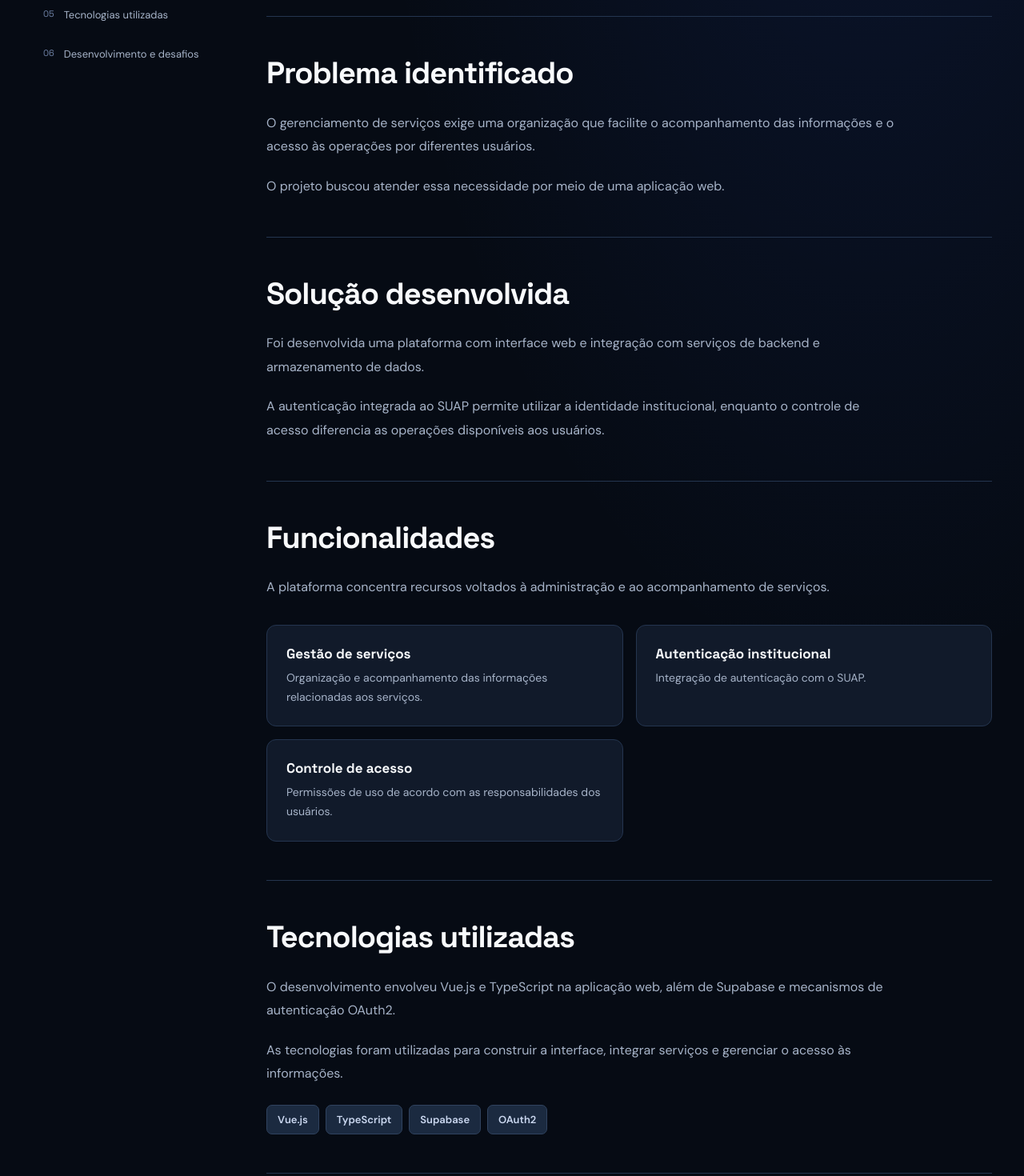
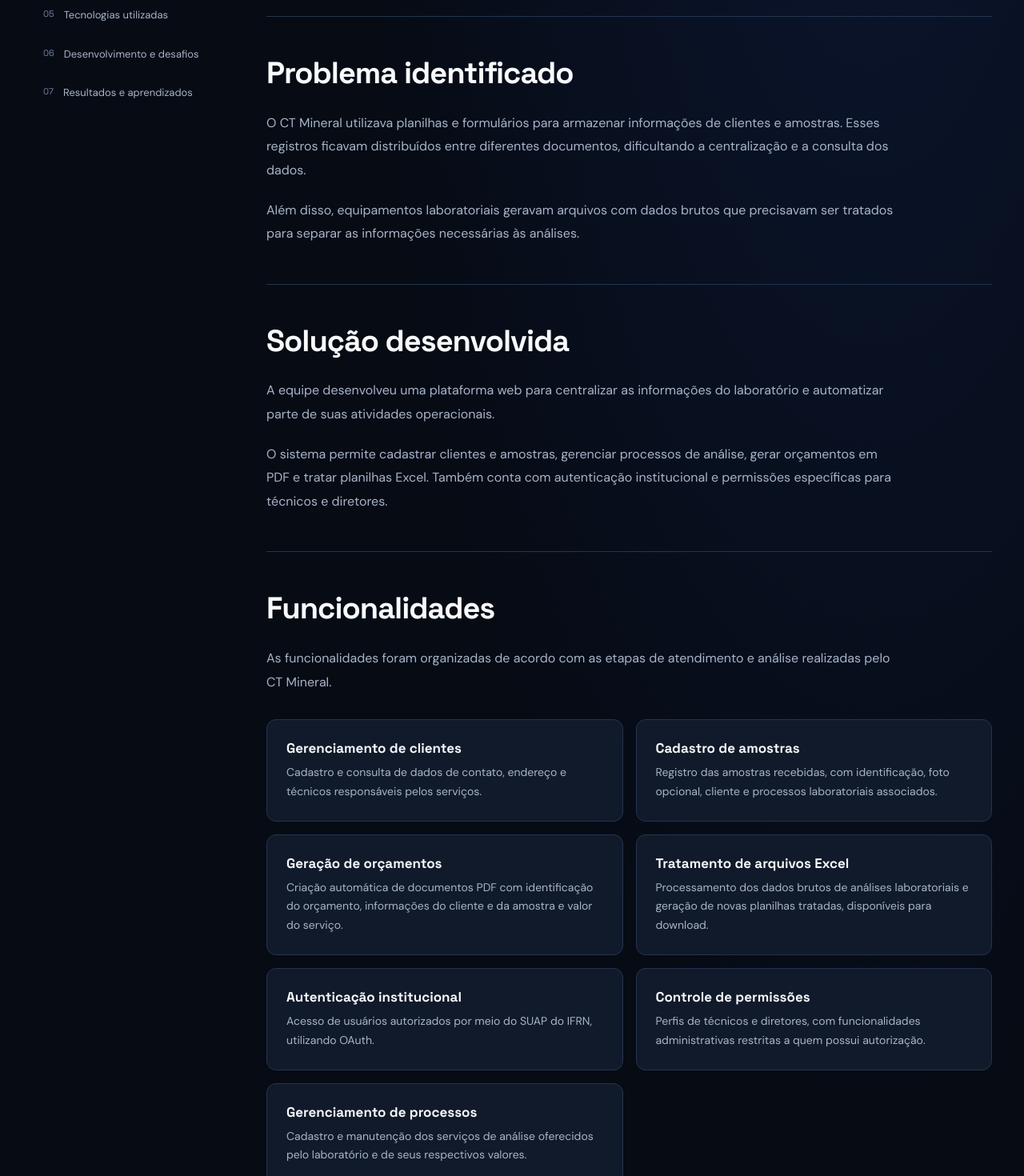
Before and after one commit to roberio-junior/portfolio-roberio, a React (Vite) app: page /projetos/ct-mineral in a window 1280 px wide. Shown: the part 860-2330 px from the top of the page at 80% size. Built offline with nearby package versions, Linux system fonts and the light colour scheme.

Commit message:
docs: atualizar estudos de caso do OndeTá e CT Mineral

```diff
--- a/src/data/caseStudies.ts
+++ b/src/data/caseStudies.ts
@@ -111,47 +111,82 @@ export const caseStudies: Record<ProjectId, CaseStudy> = {
         id: 'visao-geral',
         title: 'Visão geral',
         paragraphs: [
-          'O OndeTá é um projeto de rastreamento de veículos que integra sistemas embarcados, backend, aplicativo móvel e uma interface web.',
-          'A proposta foi reunir diferentes tecnologias para permitir a coleta, a transmissão e a visualização de informações de localização.',
+          'O OndeTá é um projeto desenvolvido em equipe no IFRN – Campus Currais Novos para melhorar a comunicação entre a população e empresas prestadoras de serviços urbanos.',
+          'A solução combina um aplicativo móvel com uma proposta de integração a dispositivos de Internet das Coisas (IoT). O objetivo é permitir a solicitação e o acompanhamento de serviços como coleta de resíduos e manutenção urbana, além da visualização de informações sobre veículos e rotas.',
         ],
       },
       {
         id: 'problema',
         title: 'Problema identificado',
         paragraphs: [
-          'O acompanhamento de veículos exige a comunicação entre dispositivos de rastreamento e aplicações que permitam consultar as informações recebidas.',
-          'O desafio do projeto foi construir essa integração, conectando hardware, comunicação de dados e interfaces de acompanhamento.',
+          'Muitas solicitações de serviços urbanos são feitas por telefone ou mensagens, sem um canal centralizado para consultar o andamento dos atendimentos.',
+          'A falta de informações sobre os veículos, as rotas e o status do serviço gera incerteza para os usuários e dificulta a comunicação com as empresas responsáveis.',
+        ],
+      },
+      {
+        id: 'pesquisa',
+        title: 'Pesquisa e descoberta',
+        paragraphs: [
+          'Antes de definir a solução, a equipe realizou uma pesquisa com 37 participantes para compreender como as pessoas solicitavam e acompanhavam serviços urbanos.',
+          'Os resultados reforçaram a importância de centralizar solicitações, dar visibilidade ao andamento dos atendimentos e facilitar o acesso às informações.',
+        ],
+        points: [
+          {
+            title: '86% utilizavam telefone ou mensagens',
+            description:
+              'Participantes que procuravam ou acompanhavam solicitações apenas por esses canais.',
+          },
+          {
+            title: '83% sem visibilidade em tempo real',
+            description:
+              'Participantes que não tinham acesso a informações em tempo real sobre o atendimento.',
+          },
+          {
+            title: '70% interessados no OndeTá',
+            description:
+              'Participantes que demonstraram interesse em utilizar a solução apresentada.',
+          },
         ],
       },
       {
         id: 'solucao',
         title: 'Solução desenvolvida',
         paragraphs: [
-          'O projeto utiliza um dispositivo com ESP32, módulo GPS e comunicação móvel para obter e transmitir informações de localização.',
-          'Esses dados são processados por uma API e disponibilizados para consulta em aplicações mobile e web.',
+          'O OndeTá reúne usuários e prestadores de serviços em um ambiente digital. Pelo aplicativo, é possível consultar serviços disponíveis, registrar solicitações e acompanhar informações sobre cada atendimento.',
+          'Para as empresas, a proposta inclui ferramentas para visualizar solicitações e sua distribuição no mapa. O projeto também explora o rastreamento de veículos por dispositivos IoT, com o objetivo de ampliar o acompanhamento das operações.',
         ],
       },
       {
         id: 'funcionalidades',
         title: 'Funcionalidades',
         paragraphs: [
-          'A solução foi organizada para integrar a coleta de localização e seu acompanhamento por meio de interfaces digitais.',
+          'As interfaces apresentadas no projeto contemplam tanto a experiência de quem solicita um serviço quanto a visualização de informações úteis para os prestadores.',
         ],
         points: [
           {
-            title: 'Rastreamento',
+            title: 'Solicitação de serviços',
             description:
-              'Obtenção de informações de localização por meio de dispositivo embarcado.',
+              'Consulta de serviços disponíveis e registro de solicitações diretamente pelo aplicativo.',
           },
           {
-            title: 'Comunicação',
+            title: 'Acompanhamento de atendimentos',
             description:
-              'Transmissão de dados entre o dispositivo e os serviços do sistema.',
+              'Visualização dos dados da solicitação e do status do serviço.',
           },
           {
-            title: 'Visualização',
+            title: 'Visualização em mapa',
             description:
-              'Acompanhamento das informações por aplicativo móvel e painel web.',
+              'Interface geográfica para acompanhar informações de localização dos veículos e seus deslocamentos.',
+          },
+          {
+            title: 'Mapa de demanda',
+            description:
+              'Visualização da distribuição geográfica das solicitações, com filtros por período, serviço e status.',
+          },
+          {
+            title: 'Gestão de serviços',
+            description:
+              'Recursos voltados à organização das solicitações e dos serviços oferecidos pelas empresas.',
           },
         ],
       },
@@ -159,68 +194,96 @@ export const caseStudies: Record<ProjectId, CaseStudy> = {
         id: 'tecnologias',
         title: 'Tecnologias utilizadas',
         paragraphs: [
-          'O projeto envolve ESP32, GPS, comunicação MQTT, NestJS, PostgreSQL e React Native.',
-          'A integração dessas tecnologias permite conectar o dispositivo físico aos serviços e interfaces de consulta.',
+          'O aplicativo utiliza React Native e TypeScript, com Axios para comunicação com serviços e Lucide para ícones. O backend foi estruturado com NestJS e PostgreSQL, e o projeto também utilizou Firebase e Neon.',
+          'A experiência de interface foi trabalhada no Figma. Entre as ferramentas de desenvolvimento e infraestrutura estão VS Code, Docker, Vercel, Jest, Insomnia, Git e GitHub.',
+          'Na parte de IoT, a equipe trabalhou com Raspberry Pi Pico W e um modelo de protótipo com comunicação HTTP por Wi-Fi. A arquitetura proposta para a evolução do rastreamento utiliza GPS, redes móveis e MQTT, seguindo o modelo Publish/Subscribe.',
         ],
       },
       {
         id: 'desafios',
         title: 'Desenvolvimento e desafios',
         paragraphs: [
-          'Um dos principais desafios foi integrar diferentes camadas: dispositivo embarcado, transmissão das informações, API, persistência e interfaces de acompanhamento.',
-          'O projeto proporcionou experiência prática no desenvolvimento de uma solução que combina IoT, backend e aplicações para usuários.',
+          'Um dos principais desafios foi pensar a integração entre diferentes camadas da solução: aplicativo móvel, serviços de backend, banco de dados, mapas e hardware.',
+          'O trabalho em equipe foi organizado com Kanban, permitindo acompanhar as atividades, realizar entregas frequentes e corrigir problemas ao longo do desenvolvimento.',
+        ],
+      },
+      {
+        id: 'resultados',
+        title: 'Resultados e aprendizados',
+        paragraphs: [
+          'O projeto resultou em interfaces para solicitação e acompanhamento de serviços e em uma proposta técnica para integrar o monitoramento de veículos à plataforma.',
+          'A pesquisa com usuários ajudou a orientar as decisões do produto. O desenvolvimento também proporcionou experiência com aplicações mobile, backend, IoT e colaboração entre diferentes áreas. A arquitetura MQTT com redes móveis foi apresentada como proposta, não como uma integração já implantada.',
         ],
       },
     ],
   },
-
   ctMineral: {
     sections: [
       {
         id: 'visao-geral',
         title: 'Visão geral',
         paragraphs: [
-          'O CT Mineral é uma plataforma web desenvolvida para apoiar o gerenciamento dos serviços do Centro de Tecnologia Mineral do IFRN.',
-          'O sistema reúne funcionalidades relacionadas à organização dos serviços, autenticação de usuários e controle de acesso.',
+          'O CT Mineral é um sistema web desenvolvido em equipe durante o Projeto Integrador I do curso de Tecnologia em Sistemas para Internet do IFRN – Campus Currais Novos.',
+          'A aplicação foi criada para apoiar as atividades do Centro de Tecnologia Mineral, reunindo em uma única plataforma o gerenciamento de clientes, amostras, processos laboratoriais e orçamentos.',
         ],
       },
       {
         id: 'problema',
         title: 'Problema identificado',
         paragraphs: [
-          'O gerenciamento de serviços exige uma organização que facilite o acompanhamento das informações e o acesso às operações por diferentes usuários.',
-          'O projeto buscou atender essa necessidade por meio de uma aplicação web.',
+          'O CT Mineral utilizava planilhas e formulários para armazenar informações de clientes e amostras. Esses registros ficavam distribuídos entre diferentes documentos, dificultando a centralização e a consulta dos dados.',
+          'Além disso, equipamentos laboratoriais geravam arquivos com dados brutos que precisavam ser tratados para separar as informações necessárias às análises.',
         ],
       },
       {
         id: 'solucao',
         title: 'Solução desenvolvida',
         paragraphs: [
-          'Foi desenvolvida uma plataforma com interface web e integração com serviços de backend e armazenamento de dados.',
-          'A autenticação integrada ao SUAP permite utilizar a identidade institucional, enquanto o controle de acesso diferencia as operações disponíveis aos usuários.',
+          'A equipe desenvolveu uma plataforma web para centralizar as informações do laboratório e automatizar parte de suas atividades operacionais.',
+          'O sistema permite cadastrar clientes e amostras, gerenciar processos de análise, gerar orçamentos em PDF e tratar planilhas Excel. Também conta com autenticação institucional e permissões específicas para técnicos e diretores.',
         ],
       },
       {
         id: 'funcionalidades',
         title: 'Funcionalidades',
         paragraphs: [
-          'A plataforma concentra recursos voltados à administração e ao acompanhamento de serviços.',
+          'As funcionalidades foram organizadas de acordo com as etapas de atendimento e análise realizadas pelo CT Mineral.',
         ],
         points: [
           {
-            title: 'Gestão de serviços',
+            title: 'Gerenciamento de clientes',
             description:
-              'Organização e acompanhamento das informações relacionadas aos serviços.',
+              'Cadastro e consulta de dados de contato, endereço e técnicos responsáveis pelos serviços.',
+          },
+          {
+            title: 'Cadastro de amostras',
+            description:
+              'Registro das amostras recebidas, com identificação, foto opcional, cliente e processos laboratoriais associados.',
+          },
+          {
+            title: 'Geração de orçamentos',
+            description:
+              'Criação automática de documentos PDF com identificação do orçamento, informações do cliente e da amostra e valor do serviço.',
+          },
+          {
+            title: 'Tratamento de arquivos Excel',
+            description:
+              'Processamento dos dados brutos de análises laboratoriais e geração de novas planilhas tratadas, disponíveis para download.',
           },
           {
             title: 'Autenticação institucional',
             description:
-              'Integração de autenticação com o SUAP.',
+              'Acesso de usuários autorizados por meio do SUAP do IFRN, utilizando OAuth.',
           },
           {
-            title: 'Controle de acesso',
+            title: 'Controle de permissões',
             description:
-              'Permissões de uso de acordo com as responsabilidades dos usuários.',
+              'Perfis de técnicos e diretores, com funcionalidades administrativas restritas a quem possui autorização.',
+          },
+          {
+            title: 'Gerenciamento de processos',
+            description:
+              'Cadastro e manutenção dos serviços de análise oferecidos pelo laboratório e de seus respectivos valores.',
           },
         ],
       },
@@ -228,21 +291,28 @@ export const caseStudies: Record<ProjectId, CaseStudy> = {
         id: 'tecnologias',
         title: 'Tecnologias utilizadas',
         paragraphs: [
-          'O desenvolvimento envolveu Vue.js e TypeScript na aplicação web, além de Supabase e mecanismos de autenticação OAuth2.',
-          'As tecnologias foram utilizadas para construir a interface, integrar serviços e gerenciar o acesso às informações.',
+          'A interface web foi desenvolvida com Vue.js, TypeScript e Vuetify. O backend utiliza AdonisJS e TypeScript, com PostgreSQL para persistência de dados e Python entre as tecnologias utilizadas no projeto.',
+          'O desenvolvimento contou com Docker, VS Code, Git e GitHub. Entre as integrações estão a autenticação com SUAP via OAuth e o Supabase Storage, utilizado para armazenar as planilhas tratadas.',
         ],
       },
       {
         id: 'desafios',
         title: 'Desenvolvimento e desafios',
         paragraphs: [
-          'Entre os aspectos técnicos do projeto estão a integração com serviços institucionais, a autenticação e a definição de permissões.',
-          'A experiência contribuiu para o desenvolvimento de aplicações web com diferentes responsabilidades de acesso e integração de sistemas.',
+          'O projeto exigiu compreender a rotina de um laboratório e traduzir suas necessidades em funcionalidades, requisitos e estruturas de dados. A equipe elaborou diagramas de casos de uso, classes e banco de dados para orientar o desenvolvimento.',
+          'A integração com a autenticação institucional, a diferenciação de permissões e o tratamento automatizado de arquivos Excel também foram partes importantes da solução.',
+        ],
+      },
+      {
+        id: 'resultados',
+        title: 'Resultados e aprendizados',
+        paragraphs: [
+          'O desenvolvimento resultou em uma aplicação que reúne atividades operacionais do CT Mineral, como cadastros, organização de serviços, geração de orçamentos e tratamento de dados laboratoriais.',
+          'O trabalho proporcionou experiência em desenvolvimento web full stack, modelagem de dados, integração de serviços e automação de processos para uma necessidade real. O material do projeto não apresenta métricas de produtividade nem confirma implantação em produção.',
         ],
       },
     ],
   },
-
   promptsManager: {
     sections: [
       {
--- a/src/data/projects.ts
+++ b/src/data/projects.ts
@@ -58,18 +58,18 @@ export const projects: Project[] = [
     categoryLabel: 'Mobile · Full Stack · IoT',
     categories: ['mobile', 'fullstack', 'iot'],
     description:
-      'Solução de rastreamento de veículos que integra dispositivos IoT, API, aplicativo mobile e painel web para acompanhamento de frotas.',
+      'Aplicativo mobile para solicitar e acompanhar serviços urbanos, com mapas, monitoramento de veículos e integração proposta com dispositivos IoT.',
     technologies: [
-      'ESP32',
-      'MQTT',
+      'React Native',
+      'TypeScript',
       'NestJS',
       'PostgreSQL',
-      'React Native',
+      'IoT',
     ],
     status: 'Concluído',
     featured: false,
     coverImage: '/images/projects/OndeTa.webp',
-    coverAlt: 'Apresentação visual do APP OndeTá',
+    coverAlt: 'Telas do aplicativo OndeTá com solicitações e mapas',
   },
   {
     id: 'ctMineral',
@@ -78,17 +78,18 @@ export const projects: Project[] = [
     categoryLabel: 'Web · Full Stack',
     categories: ['web', 'fullstack'],
     description:
-      'Plataforma web para gerenciamento e acompanhamento dos serviços do CT Mineral do IFRN, com autenticação integrada ao SUAP.',
+      'Sistema web para gerenciar clientes, amostras e processos laboratoriais do CT Mineral, com geração de orçamentos e tratamento de planilhas Excel.',
     technologies: [
       'Vue.js',
       'TypeScript',
-      'Supabase',
-      'OAuth2',
+      'AdonisJS',
+      'PostgreSQL',
+      'Python',
     ],
     status: 'Concluído',
     featured: false,
     coverImage: '/images/projects/CTMineral.webp',
-    coverAlt: 'Apresentação visual da plataforma web CT Mineral',
+    coverAlt: 'Interface do sistema web de gerenciamento do CT Mineral',
   },
   {
     id: 'promptsManager',
```
